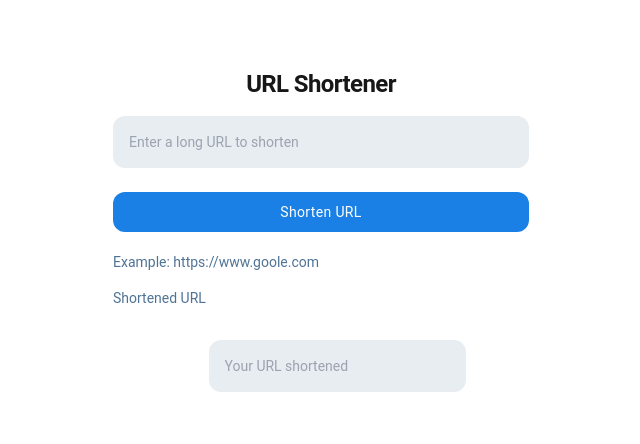
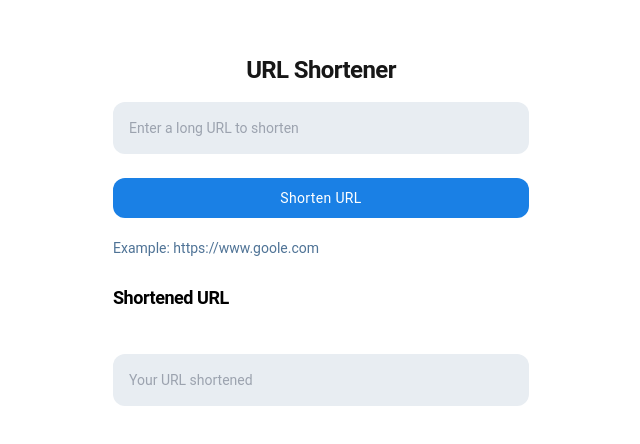
Before and after one commit to nivindulakshitha/URL-Shortener, a Next.js app: page / in a window 1280 px wide. Shown: the part 160-604 px from the top of the page, without its empty margins (319-959 px from the left). Built offline with nearby package versions, Linux system fonts and the light colour scheme.

Commit message:
Refactor CSS to update copyable URL input styling

```diff
--- a/src/app/globals.css
+++ b/src/app/globals.css
@@ -59,7 +59,15 @@ body {
     @apply self-start text-tertiory leading-3 text-sm;
   }
 
-  .form-element span:last-child {
+  .form-element span:nth-last-child(2) {
     @apply justify-self-center text-black manrope-semibold text-[18px] self-start whitespace-nowrap tracking-tight leading-10;
   }
+
+  .copyble-area {
+    @apply w-full my-0;
+  }
+
+    .copyble-area input {
+      @apply mx-0 my-0;
+    }
 }
```
